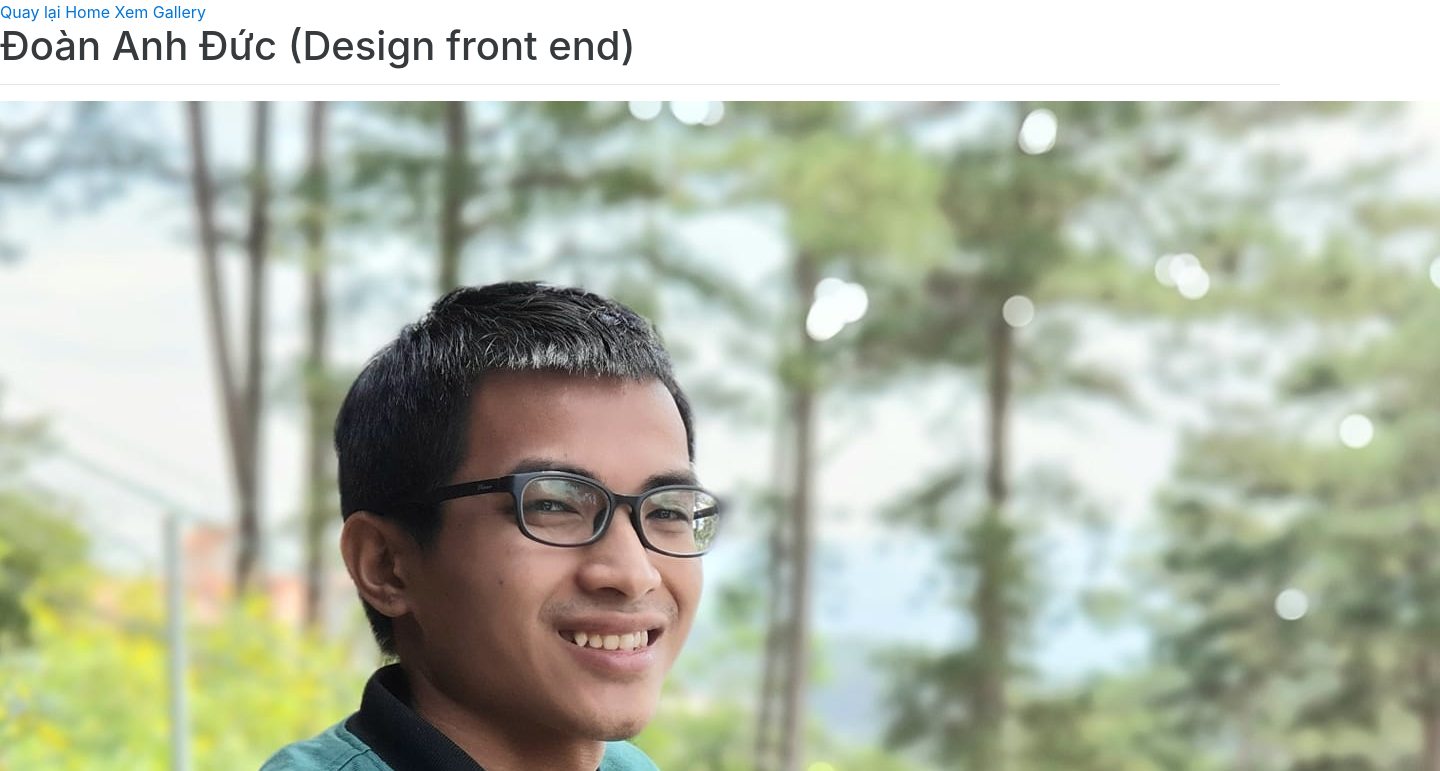
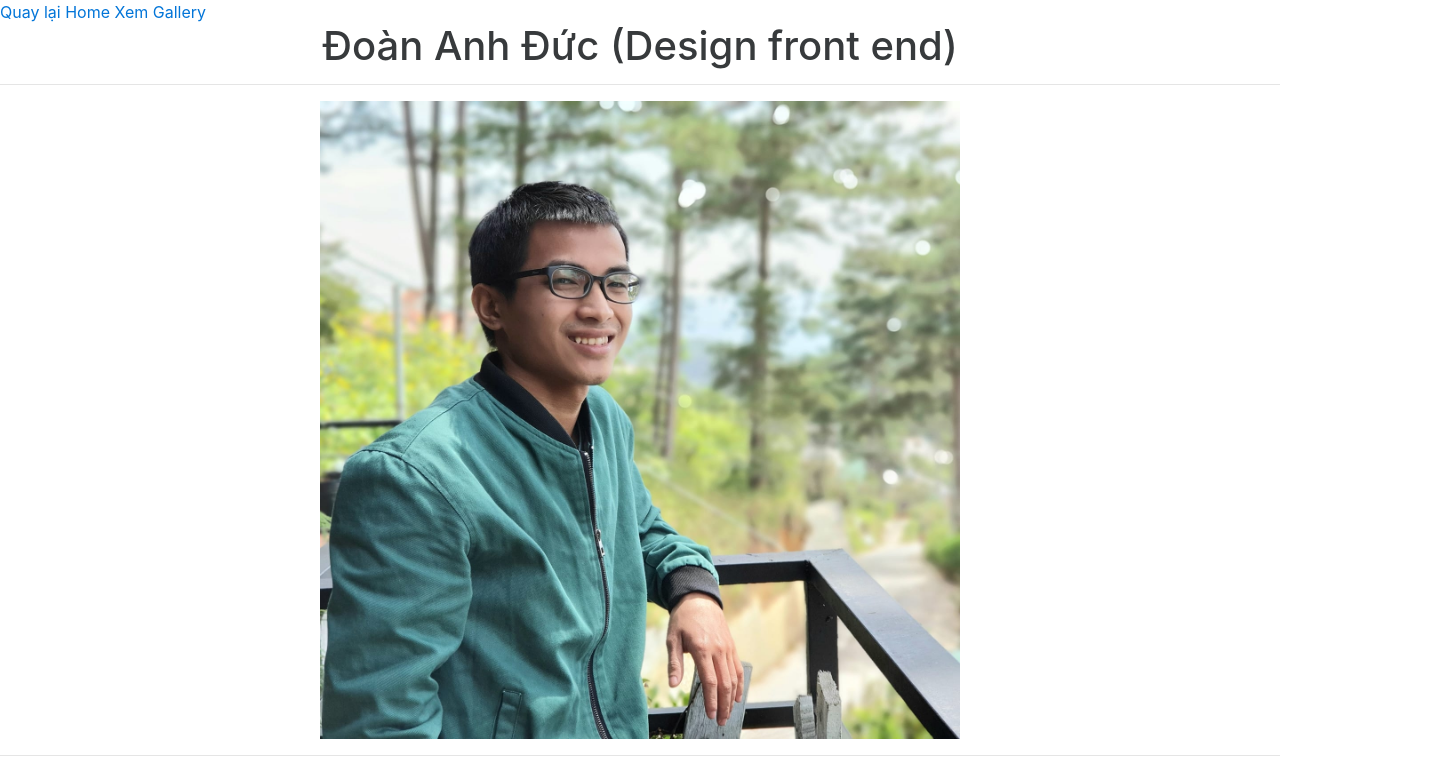
Before and after one commit to ducda26/ducda26.github.io, a plain HTML site: page index.html in a window 1280 px wide. Shown: the top 771 px of the page, 1440 px wide, since content can reach past the window. Drawn offline with Linux system fonts and the light colour scheme.

Commit message:
sua giao dien

```diff
--- a/1.css
+++ b/1.css
@@ -1 +1,9 @@
 *{margin: 0; padding: 0;}
+
+h1 {
+    text-align: center;
+}
+
+img {
+    width: 50%;
+}
```
Also changed, not shown: 1 other file.
